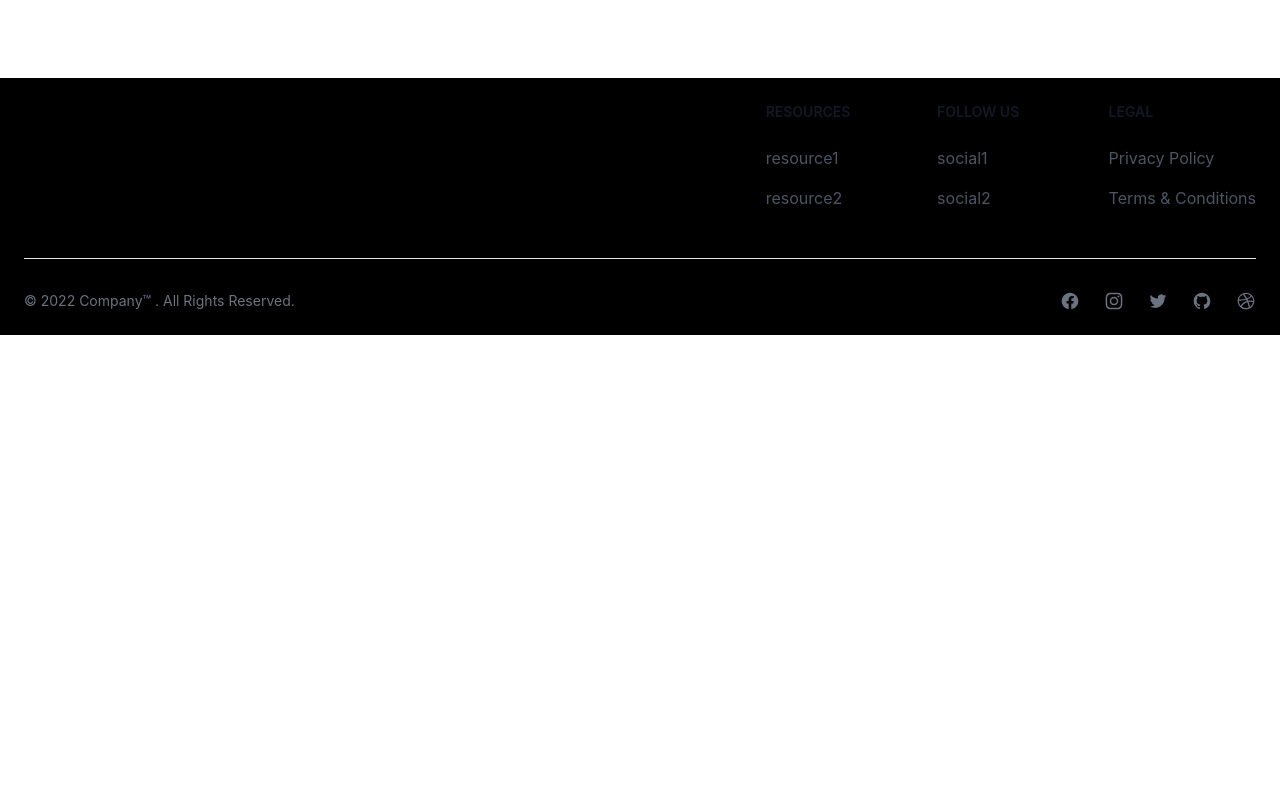
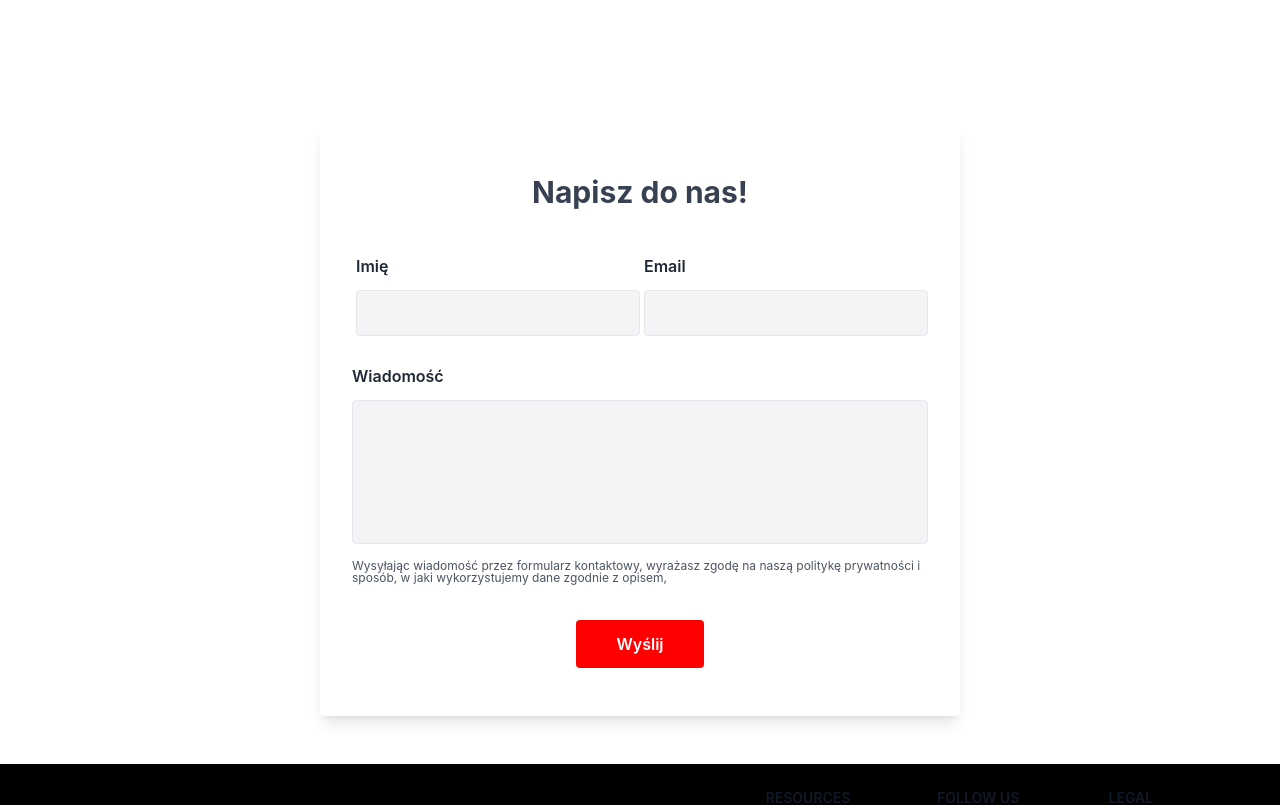
Before and after one commit to HubertWojcik10/sports-website, a Next.js app: page / in a window 1280 px wide. Shown: the part 640-1445 px from the top of the page. Before the commit the page ends 975 px from the top, so only its background shows below. Built offline with nearby package versions, Linux system fonts and the light colour scheme.

Commit message:
contact component

```diff
--- /dev/null
+++ b/components/contact/Contact.js
@@ -0,0 +1,37 @@
+import React, { useState } from 'react'
+import Content from './Content'
+import Input from './Input'
+import TextArea from './TextArea'
+import { useForm } from '@formspree/react'
+import Disclaimer from './Disclaimer'
+
+const Contact = () => {
+    const [state, handleSubmit] = useForm('FORMID');
+    if (state.succeeded) {
+        return <div> Dziękujemy za kontakt! </div>;
+    }
+
+    return (
+        <div className='w-full flex items-center justify-center my-12'>
+            <form onSubmit={handleSubmit} className='top-40 bg-white shadow-lg rounded py-12 px-8 md:w-1/2 w-full'>
+                <Content />
+                <div className='md:flex items-center mt-12'>
+                    <Input label='Imię' />
+                    <Input label='Email' />
+                </div>
+                <div>
+                    <TextArea label='Wiadomość'/>
+                </div>
+                <Disclaimer />
+                <div className='flex items-center justify-center w-full'>
+                    <button className='mt-9 text-base font-semibold leading-none text-white py-4 px-10 bg-main rounded hover:bg-hovermain focus:ring-2 focus:ring-offset-2 focus:hoverblue focus:outline-none'
+                    type='submit'>
+                        Wyślij
+                    </button>
+                </div>
+            </form>
+        </div>
+    );
+}
+
+export default Contact;
--- /dev/null
+++ b/components/contact/Content.js
@@ -0,0 +1,16 @@
+import React from 'react'
+
+const heading = [
+    'Napisz do nas!',
+    'Write us!'
+]
+
+const Content = ({lan=0}) => {
+  return (
+    <h1 className="md:text-3xl text-xl font-bold leading-7 text-center text-gray-700">
+        {heading[lan]}
+    </h1>
+  )
+}
+
+export default Content
--- /dev/null
+++ b/components/contact/Disclaimer.js
@@ -0,0 +1,11 @@
+import React from 'react'
+
+const Disclaimer = () => {
+  return (
+    <p className='text-xs leading-3 text-gray-600 mt-4'>
+      Wysyłając wiadomość przez formularz kontaktowy, wyrażasz zgodę na naszą politykę prywatności i sposób, w jaki wykorzystujemy dane zgodnie z opisem,
+    </p>
+  )
+}
+
+export default Disclaimer
--- /dev/null
+++ b/components/contact/Input.js
@@ -0,0 +1,12 @@
+import React from 'react'
+
+const Input = ({label}) => {
+  return (
+    <div className="md:w-1/2 mt-3 md:mt-0 flex flex-col md:ml-1">
+        <label className="text-base font-semibold leading-none text-gray-800"> {label} </label>
+        <input name={label} tabIndex={0} arial-label="Please input name" type="name" className="text-base leading-none text-gray-900 p-3 focus:oultine-none focus:hoverblue mt-4 bg-gray-100 border rounded border-gray-200 placeholder-gray-100" placeholder="Please input  name" />
+    </div>
+  )
+}
+
+export default Input
--- /dev/null
+++ b/components/contact/TextArea.js
@@ -0,0 +1,12 @@
+import React from 'react'
+
+const TextArea = ({label}) => {
+  return (
+    <div className="w-full flex flex-col mt-8">
+        <label className="text-base font-semibold leading-none text-gray-800"> {label} </label>
+        <textarea name={label} tabIndex={0} aria-label="leave a message" role="textbox" type="name" className="h-36 text-base leading-none text-gray-900 p-3 focus:oultine-none focus:border-indigo-700 mt-4 bg-gray-100 border rounded border-gray-200 placeholder-gray-100 resize-none" defaultValue={""} />
+    </div>
+  )
+}
+
+export default TextArea
--- a/package.json
+++ b/package.json
@@ -9,6 +9,7 @@
     "lint": "next lint"
   },
   "dependencies": {
+    "@formspree/react": "^2.2.4",
     "@headlessui/react": "^1.5.0",
     "@heroicons/react": "^1.0.6",
     "next": "12.1.0",
--- a/pages/index.js
+++ b/pages/index.js
@@ -1,5 +1,6 @@
 import Home from '../components/home/Home'
 import Head from '../components/seo/Head'
+import Contact from './../components/contact/Contact'
 
 export default function Index() {
   const props = {
@@ -13,6 +14,7 @@ export default function Index() {
     <main>
       <Head props={props}/>
       <Home />
+      <Contact />
     </main>
   )
 }
```
Also changed, not shown: 1 other file (tests, documents, lock files or other folders).
